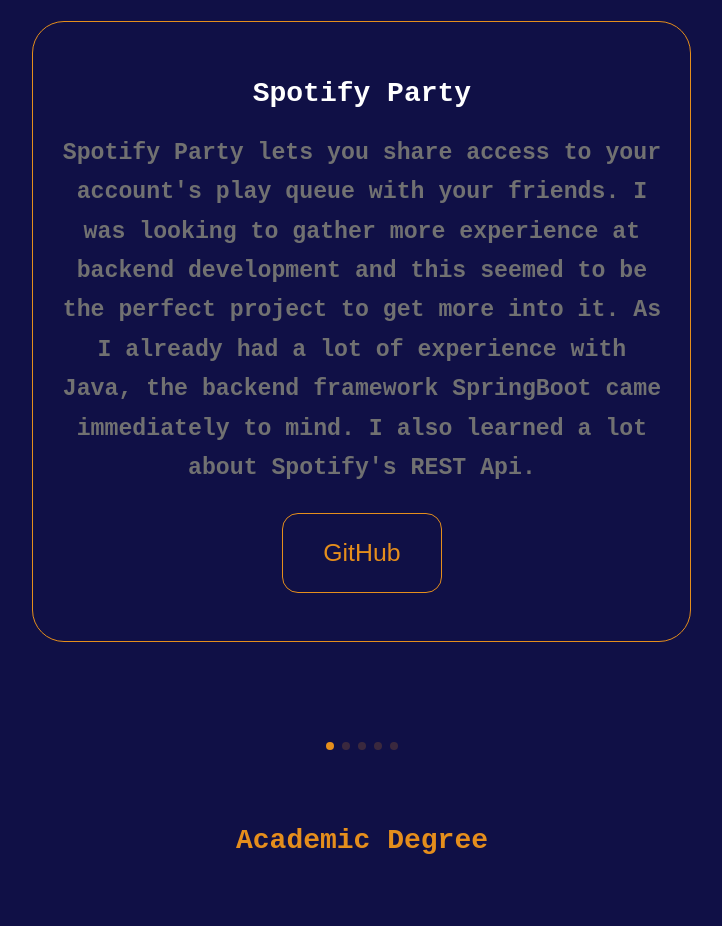
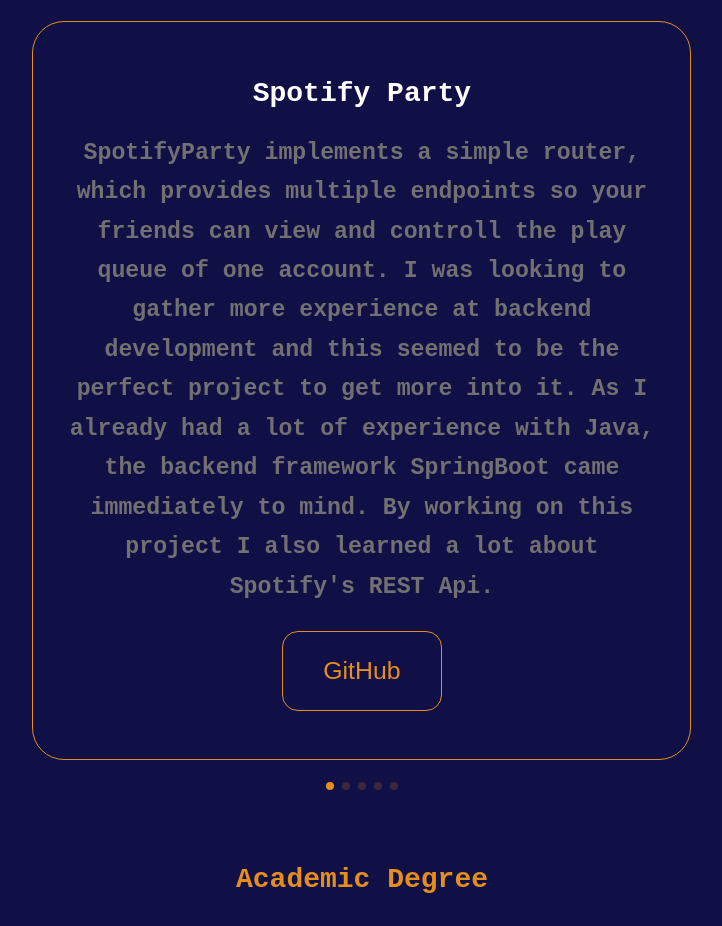
Before and after one commit to kfc-manager/portfolio-website, a React (Create React App) app: page / in a window 1280 px wide. Shown: the part 1280-2206 px from the top of the page, without its empty margins (278-1000 px from the left). Built offline with nearby package versions, Linux system fonts and the light colour scheme; a web font is replaced by a local one.

Commit message:
updated a project

```diff
--- a/src/components/projects/Projects.js
+++ b/src/components/projects/Projects.js
@@ -10,7 +10,7 @@
     const data = [
         {
             headline: 'Spotify Party',
-            content: 'Spotify Party lets you share access to your account\'s play queue with your friends. I was looking to gather more experience at backend development and this seemed to be the perfect project to get more into it. As I already had a lot of experience with Java, the backend framework SpringBoot came immediately to mind. I also learned a lot about Spotify\'s REST Api.',
+            content: 'SpotifyParty implements a simple router, which provides multiple endpoints so your friends can view and controll the play queue of one account. I was looking to gather more experience at backend development and this seemed to be the perfect project to get more into it. As I already had a lot of experience with Java, the backend framework SpringBoot came immediately to mind. By working on this project I also learned a lot about Spotify\'s REST Api.',
             source: 'https://github.com/kfc-manager/SpotifyParty'
         },
         {
```
